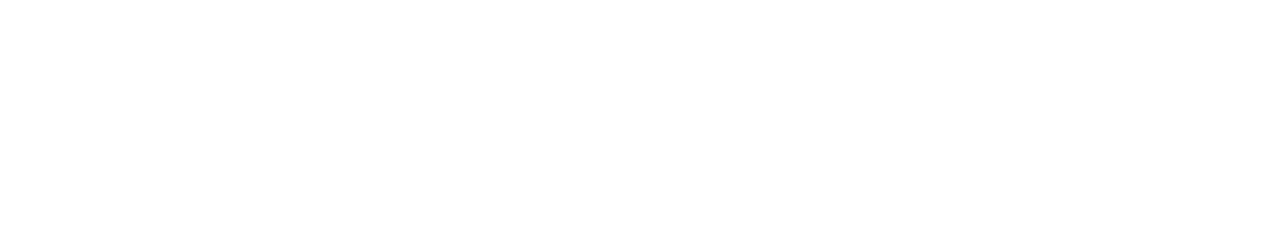
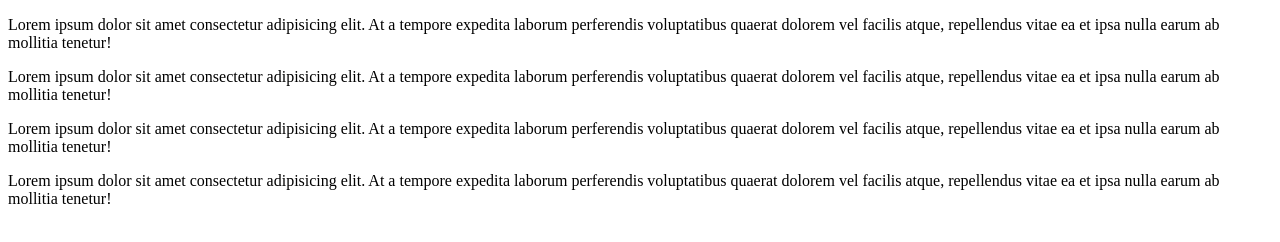
Before and after one commit to Lami-75/git-test, a plain HTML site: page index.html in a window 1280 px wide. Drawn offline with Linux system fonts and the light colour scheme.

Commit message:
index modified

```diff
--- a/index.html
+++ b/index.html
@@ -1,11 +1,33 @@
 <!DOCTYPE html>
 <html lang="en">
+
 <head>
     <meta charset="UTF-8">
     <meta name="viewport" content="width=device-width, initial-scale=1.0">
     <title>Document</title>
 </head>
+
 <body>
+    <div class="container" id="container-fluid">
+        <P>Lorem ipsum dolor sit amet consectetur adipisicing elit. At a tempore expedita laborum perferendis
+            voluptatibus quaerat dolorem vel facilis atque, repellendus vitae ea et ipsa nulla earum ab mollitia
+            tenetur!</P>
+    </div>
+    <div class="container" id="container-fluid">
+        <P>Lorem ipsum dolor sit amet consectetur adipisicing elit. At a tempore expedita laborum perferendis
+            voluptatibus quaerat dolorem vel facilis atque, repellendus vitae ea et ipsa nulla earum ab mollitia
+            tenetur!</P>
+    </div>
+    <div class="container" id="container-fluid">
+        <P>Lorem ipsum dolor sit amet consectetur adipisicing elit. At a tempore expedita laborum perferendis
+            voluptatibus quaerat dolorem vel facilis atque, repellendus vitae ea et ipsa nulla earum ab mollitia
+            tenetur!</P>
+    </div>
+    <div class="container" id="container-fluid">
+        <P>Lorem ipsum dolor sit amet consectetur adipisicing elit. At a tempore expedita laborum perferendis
+            voluptatibus quaerat dolorem vel facilis atque, repellendus vitae ea et ipsa nulla earum ab mollitia
+            tenetur!</P>
+    </div>
+</body>
 
-</body>
 </html>
```
